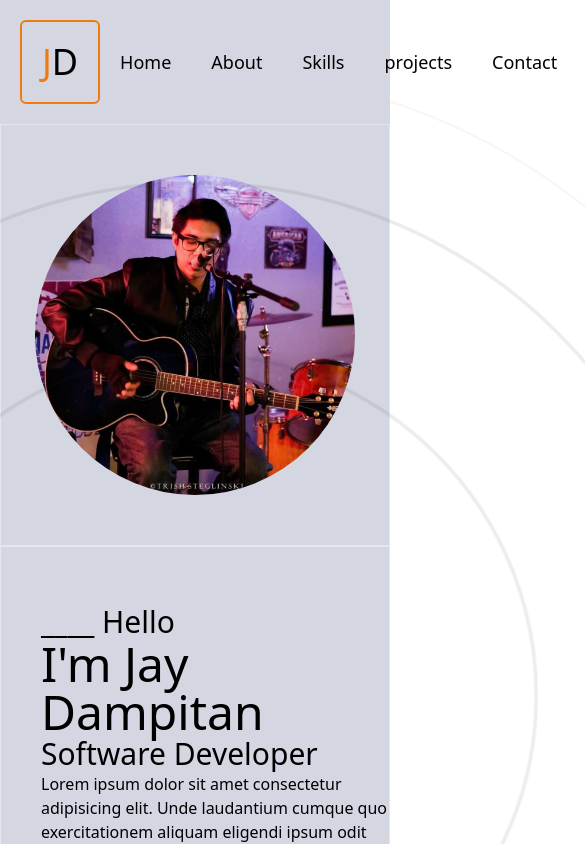
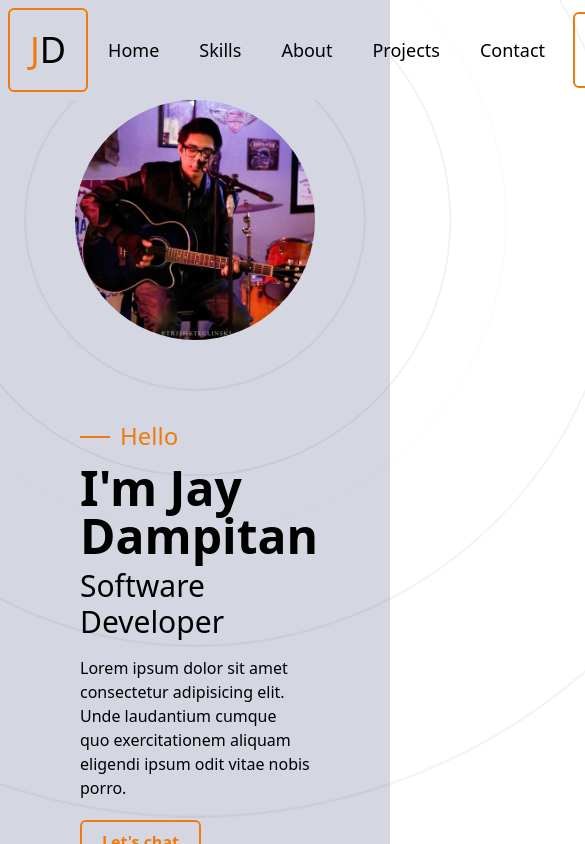
Before and after one commit to JayDampitan/new-portfolio, a Next.js app in the folder my-app/: page / in a window 390 px wide. Shown: the top 844 px of the page, 585 px wide, since content can reach past the window. Built offline with nearby package versions, Linux system fonts and the light colour scheme.

Commit message:
fix hero page responsiveness and add animation orange circles

```diff
--- a/my-app/assets/data.tsx
+++ b/my-app/assets/data.tsx
@@ -4,23 +4,20 @@
       display: "Home",
     },
     {
+      path: "#skills",
+      display: "Skills",
+    },
+    {
       path: "#about",
       display: "About",
     },
     {
-      path: "#skills",
-      display: "Skills",
-    },
-    {
       path: "#projects",
-      display: "projects",
+      display: "Projects",
     },
     {
       path: "#contact",
       display: "Contact",
     },
-    {
-      path: "#footer",
-      display: "Footer",
-    },
+
   ];
--- a/my-app/components/About.tsx
+++ b/my-app/components/About.tsx
@@ -1,11 +1,46 @@
-import React from 'react'
+import React from "react";
+import Image from "next/image";
+import { motion } from "framer-motion";
+import Link from "next/link";
+import self from "../assets/portfolio.jpg";
 
-type Props = {}
+type Props = {};
 
 const About = (props: Props) => {
   return (
-    <div className='h-screen'>About</div>
-  )
-}
+    <motion.div className="h-screen w-full flex flex-col-reverse  bg-[#D4D7E1] [#EF7A0E] xl:flex-row">
+      {/* Left About Section */}
+      <div className=" w-full h-[80%] p-20  flex flex-col items-start justify-center xl:w-[50%] xl:pl-64">
+        <h3 className="text-2xl xl:text-4xl mb-3">
+          <span className=" section-subtitle"></span> About me
+        </h3>
+        <h2 className="text-5xl xl:text-6xl mb-2 font-semibold">
+          Let's talk about your next project
+        </h2>
+        <h3 className="text-3xl xl:text-4xl mb-4">Software Developer</h3>
+        <p className=" max-w-[800px] xl:text-xl mb-5">
+          Lorem ipsum dolor sit amet consectetur adipisicing elit. Unde
+          laudantium cumque quo exercitationem aliquam eligendi ipsum odit vitae
+          nobis porro.
+        </p>
+        <Link
+          className="border border-[#EF7A0E] text-[#EF7A0E] py-2 px-5 rounded-md"
+          href="#contact"
+        >
+          Download Resumé
+        </Link>
+      </div>
 
-export default About
+      {/* Right About Section */}
+      <div className="relative flex w-full h-[80%] items-center justify-center xl:w-[50%] xl:h-[80%]">
+        <Image
+          className="h-60 w-60 rounded-full z-10 flex items-center justify-center xl:h-[400px] xl:w-[400px]"
+          src={self}
+          alt=""
+        />
+      </div>
+    </motion.div>
+  );
+};
+
+export default About;
--- a/my-app/components/BackgroundCircles.tsx
+++ b/my-app/components/BackgroundCircles.tsx
@@ -7,20 +7,21 @@
   return (
     <motion.div
       animate={{
-        scale: [.5, 1, 1, 2, .5],
+        scale: [0.6, 1.1, 1.1, 1.2, 1, 0.8, 0.6],
         opacity: [0.1, 0.2, 0.4, 0.8, 0.1, 1.0],
-        borderRadius: ["20%", "25%", "50%", "80%", "20%", "20%"]
+        borderRadius: ["20%", "25%", "50%", "60%", "50%", "25%", "20%"],
       }}
       transition={{
-        duration: 9,
+        duration: 6,
+        delay: 2,
       }}
-      className=" flex justify-center items-center"
+      className="absolute top-25 right-26 flex justify-center items-center"
     >
-      <div className="absolute border border-[#333333] rounded-full h-[200px] w-[200px] mt-52 animate-ping" />
-      <div className="absolute border border-[#333333] rounded-full h-[300px] w-[300px] mt-52 animate-ping" />
-      <div className="absolute border border-[#333333] rounded-full h-[500px] w-[500px] mt-52 animate-ping" />
-      <div className="absolute border border-[#c8aa6a] rounded-full opacity-20  h-[650px] w-[650px] mt-52 animate-pulse" />
-      <div className="absolute border border-[#333333] rounded-full h-[700px] w-[700px] mt-52 animate-ping" />
+      <div className="absolute border border-[#333333] rounded-full h-[200px] w-[200px] xl:h-[300px] xl:w-[300px]   animate-ping" />
+      <div className="absolute border border-[#333333] rounded-full h-[300px] w-[300px] xl:h-[400px] xl:w-[400px]    animate-ping" />
+      <div className="absolute border border-[#333333] rounded-full h-[500px] w-[500px] xl:h-[600px] xl:w-[600px]    animate-ping" />
+      <div className="absolute border border-[#c8aa6a] rounded-full opacity-20  h-[650px] w-[650px] xl:h-[750px] xl:w-[750px]   animate-pulse" />
+      <div className="absolute border border-[#333333] rounded-full h-[700px] w-[700px]   animate-ping" />
     </motion.div>
   );
 };
--- a/my-app/components/Header.tsx
+++ b/my-app/components/Header.tsx
@@ -7,7 +7,7 @@
 const Header = (props: Props) => {
   return (
     //    Left header
-    <header className="sticky p-5 top-0 flex items-center justify-around w-full mx-auto z-20 bg-[#D4D7E1]">
+    <header className="sticky p-2 top-0 flex items-center justify-around w-full mx-auto z-20 bg-[#D4D7E1]">
       <div className="text-4xl rounded-md border-[#EF7A0E] border-2 p-5 flex items-center">
         <span className="text-[#EF7A0E]">J</span>D
       </div>
@@ -17,7 +17,7 @@
       <div className="flex flex-row items-center">
         <ul className="flex flex-row ">
           {NAV__LINKS.map((item) => (
-            <Link href={item.path} className="m-5 text-lg">
+            <Link href={item.path} className="m-5 text-lg ">
               {item.display}
             </Link>
           ))}
--- a/my-app/components/Hero.tsx
+++ b/my-app/components/Hero.tsx
@@ -1,43 +1,49 @@
 import React from "react";
 import Link from "next/link";
 import BackgroundCircles from "./BackgroundCircles";
-import Image from "next/image"
-import self from "../assets/portfolio.jpg"
+import Image from "next/image";
+import self from "../assets/portfolio.jpg";
+import { motion } from "framer-motion";
 
 type Props = {};
 
 const Hero = (props: Props) => {
   return (
-    <div className="h-screen flex flex-col-reverse w-full bg-[#D4D7E1] [#EF7A0E]  xl:flex-row">
+    <motion.div className="h-screen w-full flex flex-col-reverse  bg-[#D4D7E1] [#EF7A0E] xl:flex-row">
       {/* Left Hero Section */}
-      <div className="border w-full h-[80%] flex flex-col items-start pl-10 justify-center">
-        <h3 className="text-3xl">
-          <span>____</span> Hello
+      <div className=" w-full h-[80%] p-20  flex flex-col items-start justify-center xl:w-[50%] xl:pl-64">
+        <h3 className="text-2xl xl:text-4xl mb-3 text-[#EF7A0E]">
+          <span className=" section-subtitle"></span> Hello
         </h3>
-        <h2 className="text-5xl">I'm Jay Dampitan</h2>
-        <h3 className="text-3xl">Software Developer</h3>
-        <p className="max-w-[800px]">
+        <h2 className="text-5xl xl:text-6xl mb-2 font-semibold">
+          I'm Jay Dampitan
+        </h2>
+        <h3 className="text-3xl xl:text-4xl mb-4">Software Developer</h3>
+        <p className=" max-w-[800px] xl:text-xl mb-5">
           Lorem ipsum dolor sit amet consectetur adipisicing elit. Unde
           laudantium cumque quo exercitationem aliquam eligendi ipsum odit vitae
           nobis porro.
         </p>
         <Link
-          className="border border-[#EF7A0E] text-[#EF7A0E] py-2 px-5 rounded-md"
+          className="border-2 border-[#EF7A0E] text-[#EF7A0E] py-2 px-5 rounded-md font-semibold"
           href="#contact"
         >
-          {" "}
           Let's chat
         </Link>
       </div>
 
       {/* Right Hero Section */}
-      <div className="flex w-full items-center justify-center border xl:w-[50%] h-[80%]">
-        <div className="relative">
-          <Image className="h-80 w-80 rounded-full" src={self} alt="" />
-          <BackgroundCircles />
-        </div>
+      <div className="relative flex w-full h-[80%] items-center justify-center xl:w-[50%] xl:h-[80%]">
+        <Image
+          className="h-60 w-60 rounded-full z-10 flex items-center justify-center xl:h-[400px] xl:w-[400px]"
+          src={self}
+          alt=""
+        />
+        <div className="h-[80px] w-[80px] rounded-full absolute top-40 left-40 border-2 border-[#EF7A0E]"></div>
+        <div className="h-[80px] w-[80px] rounded-full absolute bottom-40 right-40 border-2 border-[#EF7A0E]"></div>
+        <BackgroundCircles />
       </div>
-    </div>
+    </motion.div>
   );
 };
 
--- a/my-app/components/Skills.tsx
+++ b/my-app/components/Skills.tsx
@@ -4,7 +4,19 @@
 
 const Skills = (props: Props) => {
   return (
-    <div className='h-screen'>Skills</div>
+    <div className='h-screen'>
+      {/* Skills section left side */}
+        <div>
+
+        </div>
+
+
+      {/* Skills section right side */}
+
+      <div>
+
+      </div>
+    </div>
   )
 }
 
--- a/my-app/pages/index.tsx
+++ b/my-app/pages/index.tsx
@@ -23,12 +23,12 @@
         <Hero />
       </section>
 
+      <section id="skills" className="">
+        <Skills />
+      </section>
+
       <section id="about" className="">
         <About />
-      </section>
-
-      <section id="skills" className="">
-        <Skills />
       </section>
 
       <section id="projects" className="">
--- a/my-app/styles/globals.css
+++ b/my-app/styles/globals.css
@@ -1,3 +1,24 @@
 @tailwind base;
 @tailwind components;
 @tailwind utilities;
+
+
+@layer components {
+    .section-subtitle {
+        color: #EF7A0E !important;
+        font-weight: 400;
+        margin-left: 40px;
+        position: relative;
+    }
+
+    .section-subtitle::before {
+        content: "";
+        position: absolute;
+        top: 50%;
+        left: -40px;
+        width: 30px;
+        height: 2px;
+        background: #EF7A0E;
+        color: #EF7A0E;
+      }
+}
```
